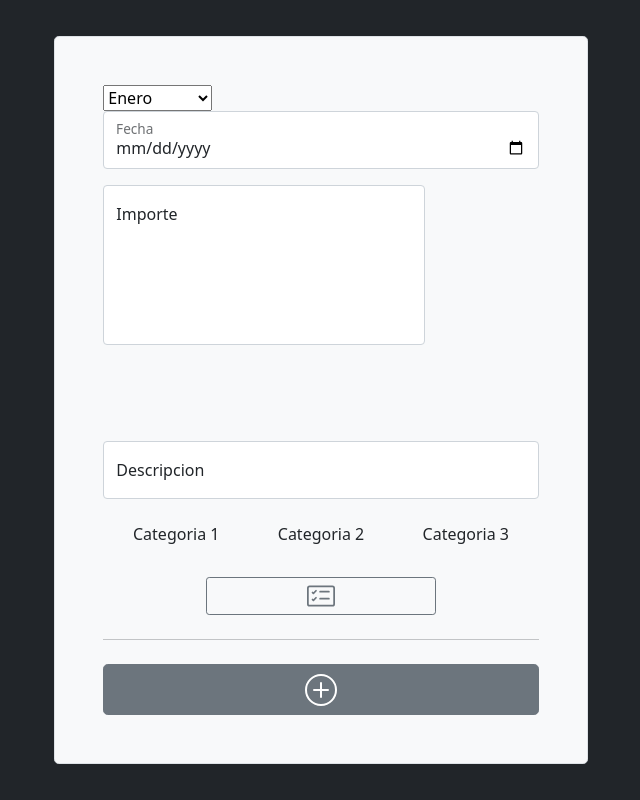
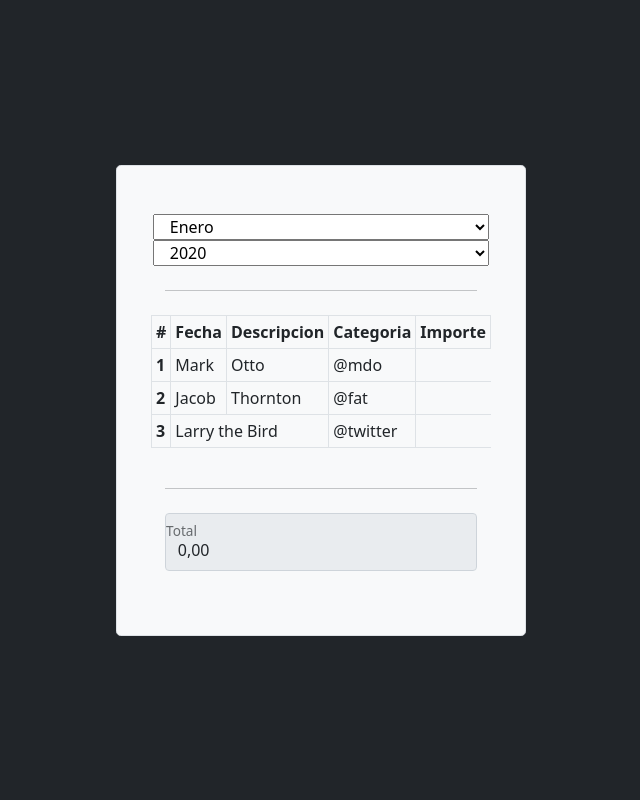
Before and after one commit to Surita-pixel/gastos-API, a Django app: template gastos/gastos/templates/core/gastos_list.html in a window 1280 px wide. Shown: the whole page, without its empty margins (319-959 px from the left). Run offline with Django 4.2, Linux system fonts and the light colour scheme; the template is opened without the code that fills it, so the values that code supplies are empty.

Commit message:
terminado maquetado de como lucira la web

```diff
--- a/gastos/gastos/templates/core/gastos_list.html
+++ b/gastos/gastos/templates/core/gastos_list.html
@@ -4,7 +4,7 @@
     <meta charset="UTF-8" />
     <meta http-equiv="X-UA-Compatible" content="IE=edge" />
     <meta name="viewport" content="width=device-width, initial-scale=1.0" />
-    <title>Nuevo Gasto</title>
+    <title>Lista de Gastos</title>
     <link
       href="https://cdn.jsdelivr.net/npm/bootstrap@5.0.2/dist/css/bootstrap.min.css"
       rel="stylesheet"
@@ -14,8 +14,11 @@
   </head>
   <body class=" bg-dark row align-items-center justify-content-center vh-100 ">
     <main>
+      <div class="container col-xl-10 col-xxl-8 px-4 p-5">
+        <div class="row align-items-center g-lg5 py-5">
           <div class="col-md-10 mx-auto col-lg-5">
             <form class="p-4 p-md-5 border rounded-3 bg-light">
+              <div class=" row align-items-center justify-content-center">
                 <select name="" id="">
                     <option value="Enero">Enero</option>
                     <option value="Febrero">Febrero</option>
@@ -30,41 +33,59 @@
                     <option value="Noviembre">Noviembre</option>
                     <option value="Diciembre">Diciembre</option>
                 </select>
-                <div class="form-floating mb-3">
-                    <input type="date" class="form-control" id="floatingInput" placeholder="date">
-                    <label for="floatingInput">Fecha</label>
-                </div>
-                <div class="form-floating mb-3" style="width: 322px; height: 240px;">
-                    <input style="width: 322px; height: 160px;" type="number" class="form-control" id="floatingPassword" placeholder="number" value="0,00">
-                    <label for="floatingPassword">Importe</label>
-                </div>
-                <div class="form-floating mb-3">
-                    <input type="text" class="form-control" id="floatingInput" placeholder="Descripcion">
-                    <label for="floatingInput">Descripcion</label>
-                </div>
+                <select name="" id="">
+                  <option value="2020">2020</option>
+                  <option value="2021">2021</option>
+                  <option value="2022">2022</option>
+                  <option value="2023">2023</option>
+                  <option value="2024">2024</option>
+                  <option value="2025">2025</option>
+                  <option value="2026">2026</option>
+                  <option value="2027">2027</option>
+                  <option value="2028">2028</option>
+                  <option value="2029">2029</option>
+                  <option value="2030">2030</option>
+                </select>
+              </div>
+              <hr class="my-4" />
                 <div class="row align-items-center justify-content-center">
-                    <div class="btn-group btn-group" role="group" aria-label="...">
-                        <button type="button" class="btn btn-outline secondary">Categoria 1</button>
-                        <button type="button" class="btn btn-outline secondary">Categoria 2</button>
-                        <button type="button" class="btn btn-outline secondary">Categoria 3</button>
-                    </div>
-                </div>
-                <br>
-                <div class="row align-items-center justify-content-center">
-                  <button class="w-50 btn btn-sm btn-outline-secondary" type="submit">
-                      <svg xmlns="http://www.w3.org/2000/svg" width="28" height="28" fill="currentColor" class="bi bi-card-checklist" viewBox="0 0 16 16">
-                          <path d="M14.5 3a.5.5 0 0 1 .5.5v9a.5.5 0 0 1-.5.5h-13a.5.5 0 0 1-.5-.5v-9a.5.5 0 0 1 .5-.5h13zm-13-1A1.5 1.5 0 0 0 0 3.5v9A1.5 1.5 0 0 0 1.5 14h13a1.5 1.5 0 0 0 1.5-1.5v-9A1.5 1.5 0 0 0 14.5 2h-13z"/>
-                          <path d="M7 5.5a.5.5 0 0 1 .5-.5h5a.5.5 0 0 1 0 1h-5a.5.5 0 0 1-.5-.5zm-1.496-.854a.5.5 0 0 1 0 .708l-1.5 1.5a.5.5 0 0 1-.708 0l-.5-.5a.5.5 0 1 1 .708-.708l.146.147 1.146-1.147a.5.5 0 0 1 .708 0zM7 9.5a.5.5 0 0 1 .5-.5h5a.5.5 0 0 1 0 1h-5a.5.5 0 0 1-.5-.5zm-1.496-.854a.5.5 0 0 1 0 .708l-1.5 1.5a.5.5 0 0 1-.708 0l-.5-.5a.5.5 0 0 1 .708-.708l.146.147 1.146-1.147a.5.5 0 0 1 .708 0z"/>
-                        </svg>
-                    </button>
+                <table class="table-sm table table-bordered">
+                  <thead>
+                    <tr>
+                      <th scope="col">#</th>
+                      <th scope="col">Fecha</th>
+                      <th scope="col">Descripcion</th>
+                      <th scope="col">Categoria</th>
+                      <th scope="col">Importe</th>
+                    </tr>
+                  </thead>
+                  <tbody>
+                    <tr>
+                      <th scope="row">1</th>
+                      <td>Mark</td>
+                      <td>Otto</td>
+                      <td>@mdo</td>
+                    </tr>
+                    <tr>
+                      <th scope="row">2</th>
+                      <td>Jacob</td>
+                      <td>Thornton</td>
+                      <td>@fat</td>
+                    </tr>
+                    <tr>
+                      <th scope="row">3</th>
+                      <td colspan="2">Larry the Bird</td>
+                      <td>@twitter</td>
+                    </tr>
+                  </tbody>
+                </table>
                 </div>
                 <hr class="my-4" />
-              <button class="w-100 btn btn-lg btn-secondary type="submit>
-                <svg xmlns="http://www.w3.org/2000/svg" width="32" height="32" fill="currentColor" class="bi bi-plus-circle" viewBox="0 0 16 16">
-                    <path d="M8 15A7 7 0 1 1 8 1a7 7 0 0 1 0 14zm0 1A8 8 0 1 0 8 0a8 8 0 0 0 0 16z"/>
-                    <path d="M8 4a.5.5 0 0 1 .5.5v3h3a.5.5 0 0 1 0 1h-3v3a.5.5 0 0 1-1 0v-3h-3a.5.5 0 0 1 0-1h3v-3A.5.5 0 0 1 8 4z"/>
-                  </svg>
-              </button>
+                <div class="row align-items-center justify-content-center">
+                  <div class="form-floating mb-3">
+                    <input type="text" class="form-control" id="floatingInput" placeholder="Total" value="0,00" disabled>
+                    <label for="floatingInput">Total</label>
+                </div>
             </form>
           </div>
         </div>
```
Also changed, not shown: gastos/gastos/settings.py (line endings or trailing spaces).
